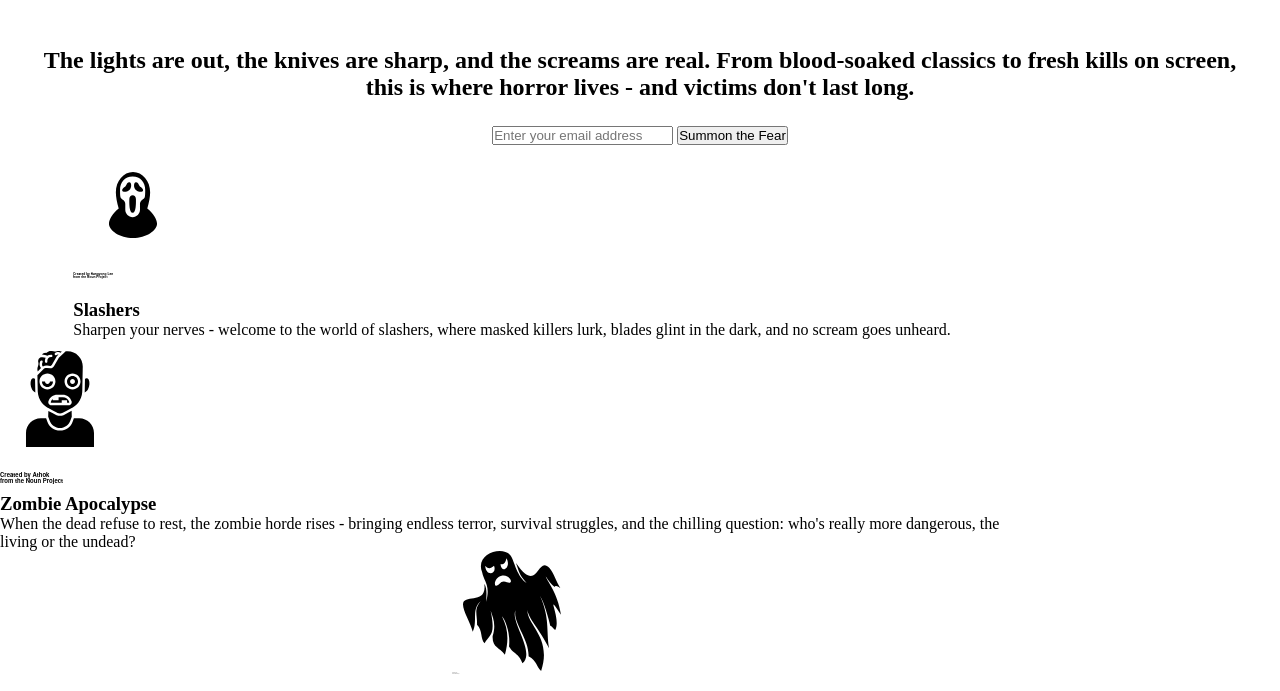
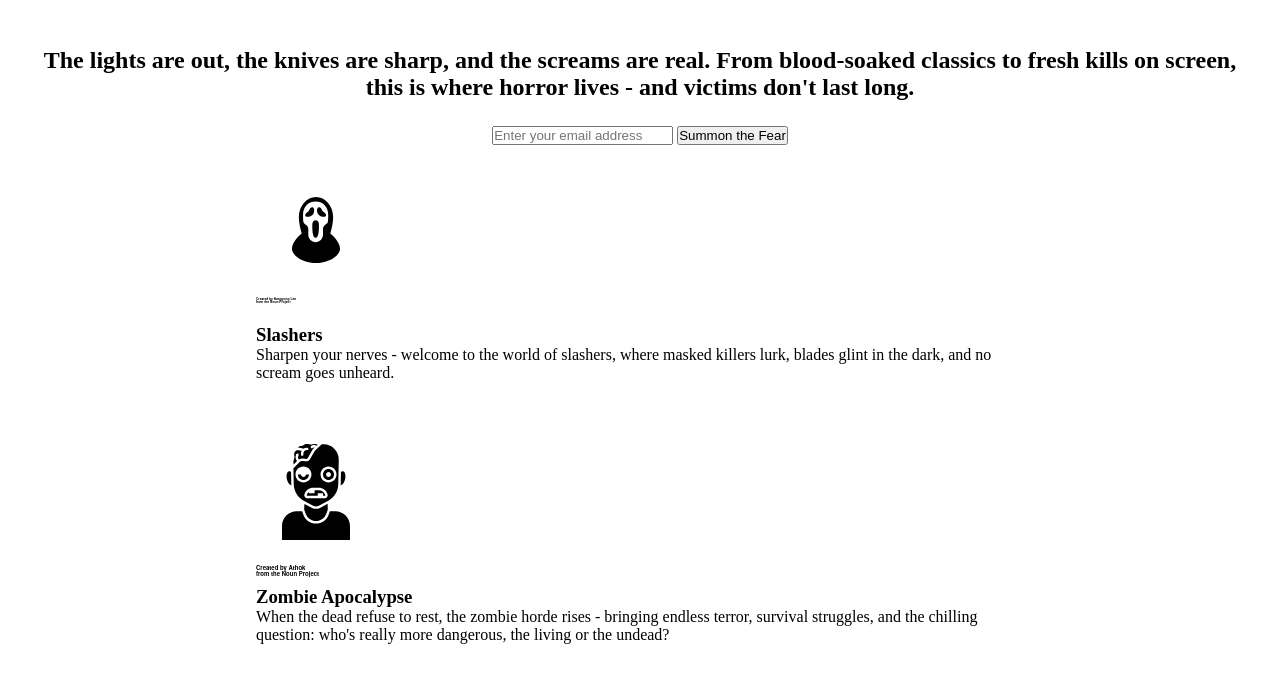
Before and after one commit to lengleman-spec/product-landing-page, a plain HTML site: page index.html in a window 1280 px wide. Shown: the part 107-798 px from the top of the page. Drawn offline with Linux system fonts and the light colour scheme.

Commit message:
used flexbox on the .genres to align the genres in the center of the page

```diff
--- a/styles.css
+++ b/styles.css
@@ -29,8 +29,9 @@ a {
   flex-direction: column;
   justify-content: center;
   align-items: center;
-  width: 80%;
 }
 
 .genre-wrapper {
+  width: 60%;
+  margin: 25px 0px;
 }
```
Also changed, not shown: index.html (+2 -0 lines).
